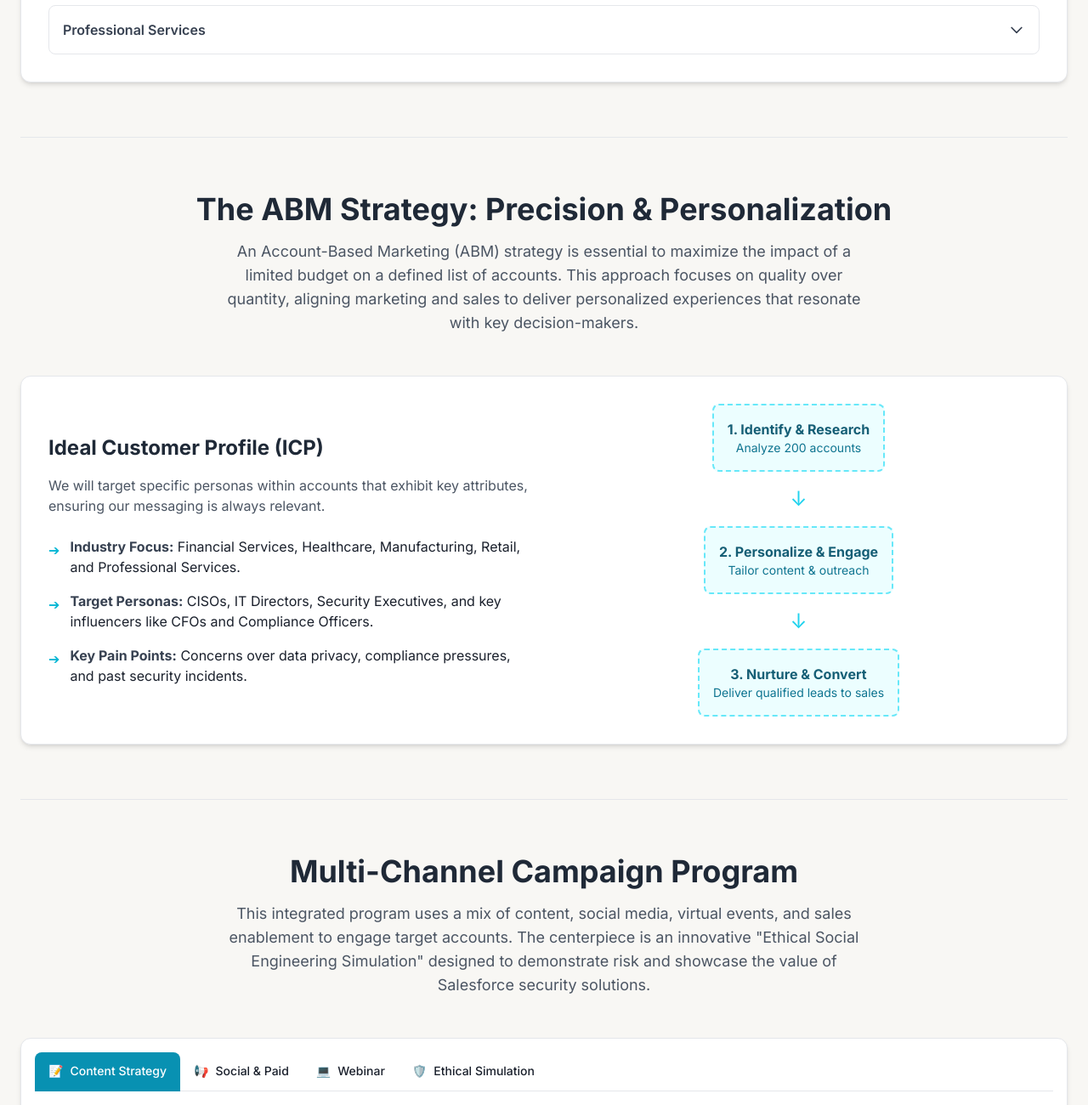
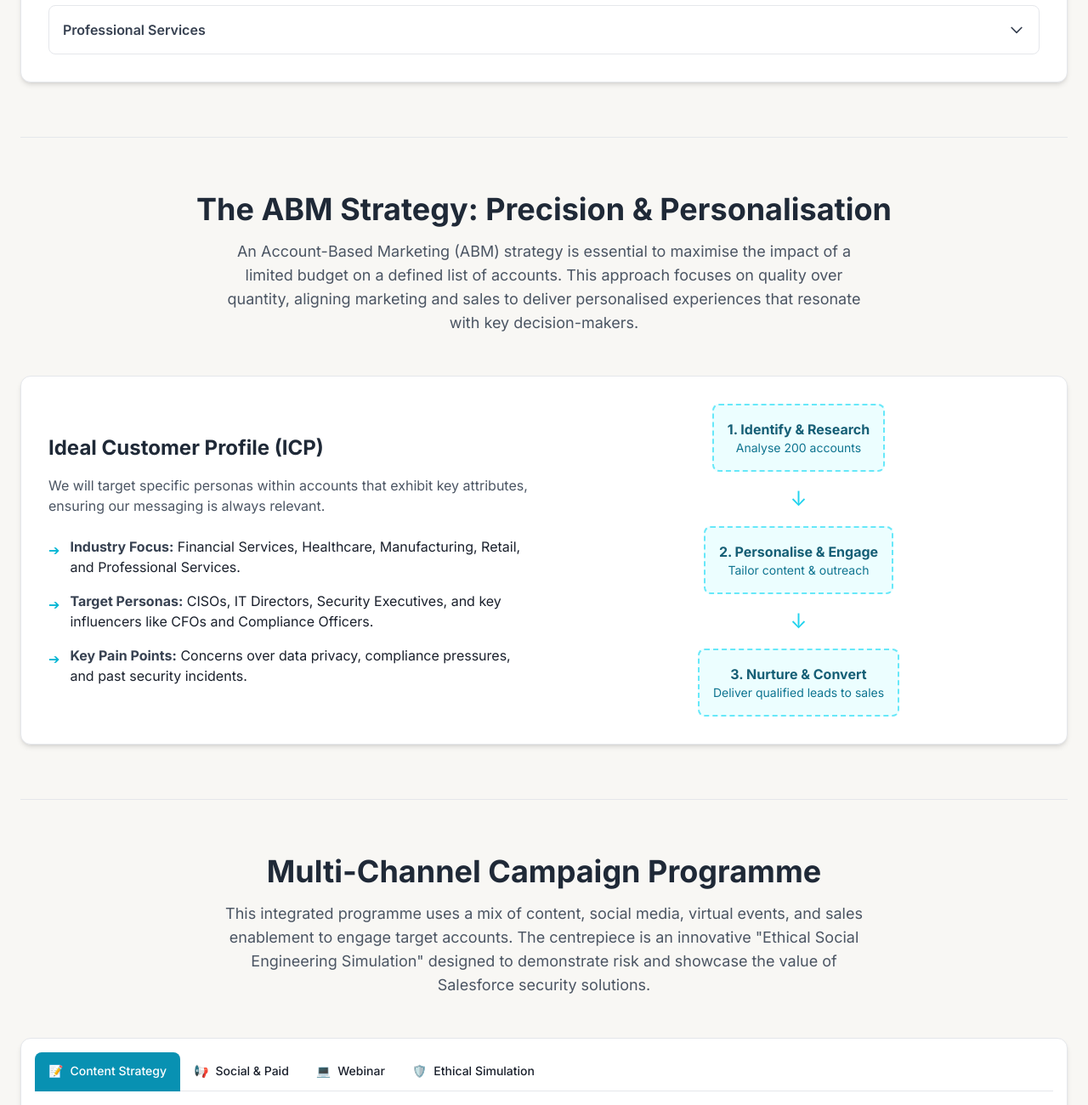
Before and after one commit to Andrewwards/security-risk-campaign, a plain HTML site: page index.html in a window 1280 px wide. Shown: the part 1500-2800 px from the top of the page at 85% size. Drawn offline with nearby package versions, Linux system fonts and the light colour scheme.

Commit message:
Update index.html

```diff
--- a/index.html
+++ b/index.html
@@ -113,7 +113,7 @@
                 <div class="bg-white p-8 rounded-xl shadow-md border border-gray-200">
                     <div class="text-5xl font-extrabold text-cyan-600 mb-2">200</div>
                     <h3 class="text-xl font-semibold text-gray-700">Target Accounts</h3>
-                    <p class="text-gray-500 mt-1">A focused list for hyper-personalized engagement.</p>
+                    <p class="text-gray-500 mt-1">A focused list for hyper-personalised engagement.</p>
                 </div>
                 <div class="bg-white p-8 rounded-xl shadow-md border border-gray-200">
                     <div class="text-5xl font-extrabold text-cyan-600 mb-2">$20K</div>
@@ -165,9 +165,9 @@
         <hr class="my-16 border-gray-200">
 
         <section id="strategy" class="scroll-mt-20">
-            <h2 class="text-3xl md:text-4xl font-bold text-gray-800 mb-4 text-center">The ABM Strategy: Precision & Personalization</h2>
+            <h2 class="text-3xl md:text-4xl font-bold text-gray-800 mb-4 text-center">The ABM Strategy: Precision & Personalisation</h2>
             <p class="text-lg text-gray-600 max-w-3xl mx-auto text-center mb-12">
-                An Account-Based Marketing (ABM) strategy is essential to maximize the impact of a limited budget on a defined list of accounts. This approach focuses on quality over quantity, aligning marketing and sales to deliver personalized experiences that resonate with key decision-makers.
+                An Account-Based Marketing (ABM) strategy is essential to maximise the impact of a limited budget on a defined list of accounts. This approach focuses on quality over quantity, aligning marketing and sales to deliver personalised experiences that resonate with key decision-makers.
             </p>
             <div class="bg-white rounded-xl shadow-md border border-gray-200 p-8 grid grid-cols-1 md:grid-cols-2 gap-8 items-center">
                 <div>
@@ -191,11 +191,11 @@
                 <div class="flex flex-col items-center justify-center space-y-4">
                     <div class="text-center p-4 border-2 border-dashed border-cyan-300 rounded-lg bg-cyan-50">
                         <h4 class="font-bold text-cyan-800">1. Identify & Research</h4>
-                        <p class="text-sm text-cyan-700">Analyze 200 accounts</p>
+                        <p class="text-sm text-cyan-700">Analyse 200 accounts</p>
                     </div>
                     <div class="text-2xl text-cyan-400">↓</div>
                     <div class="text-center p-4 border-2 border-dashed border-cyan-300 rounded-lg bg-cyan-50">
-                        <h4 class="font-bold text-cyan-800">2. Personalize & Engage</h4>
+                        <h4 class="font-bold text-cyan-800">2. Personalise & Engage</h4>
                         <p class="text-sm text-cyan-700">Tailor content & outreach</p>
                     </div>
                     <div class="text-2xl text-cyan-400">↓</div>
@@ -210,9 +210,9 @@
         <hr class="my-16 border-gray-200">
 
         <section id="campaign" class="scroll-mt-20">
-            <h2 class="text-3xl md:text-4xl font-bold text-gray-800 mb-4 text-center">Multi-Channel Campaign Program</h2>
+            <h2 class="text-3xl md:text-4xl font-bold text-gray-800 mb-4 text-center">Multi-Channel Campaign Programme</h2>
             <p class="text-lg text-gray-600 max-w-3xl mx-auto text-center mb-12">
-                This integrated program uses a mix of content, social media, virtual events, and sales enablement to engage target accounts. The centerpiece is an innovative "Ethical Social Engineering Simulation" designed to demonstrate risk and showcase the value of Salesforce security solutions.
+                This integrated programme uses a mix of content, social media, virtual events, and sales enablement to engage target accounts. The centrepiece is an innovative "Ethical Social Engineering Simulation" designed to demonstrate risk and showcase the value of Salesforce security solutions.
             </p>
             <div class="bg-white rounded-xl shadow-md border border-gray-200 p-2 md:p-4">
                 <div class="mb-6 border-b border-gray-200">
@@ -229,7 +229,7 @@
         <section id="budget" class="scroll-mt-20">
             <h2 class="text-3xl md:text-4xl font-bold text-gray-800 mb-4 text-center">Budget & Success Metrics</h2>
             <p class="text-lg text-gray-600 max-w-3xl mx-auto text-center mb-12">
-                A strategic allocation of the $20K budget ensures every dollar is maximized for impact. Success will be measured through a clear set of Key Performance Indicators (KPIs) tracking awareness, lead generation, and pipeline influence.
+                A strategic allocation of the $20K budget ensures every dollar is maximised for impact. Success will be measured through a clear set of Key Performance Indicators (KPIs) tracking awareness, lead generation, and pipeline influence.
             </p>
             <div class="grid grid-cols-1 lg:grid-cols-2 gap-12 items-center">
                 <div class="bg-white p-8 rounded-xl shadow-md border border-gray-200">
@@ -383,7 +383,7 @@
                     icon: '📝',
                     content: `
                         <h4 class="text-xl font-bold text-gray-800 mb-4">Educate First, Sell Second</h4>
-                        <p class="text-gray-600 mb-6">The content strategy focuses on providing value and building trust. We will audit and repurpose existing assets using AI tools to maximize reach and minimize cost. New content will be created to fill specific gaps, such as industry-specific threat reports and compelling case studies.</p>
+                        <p class="text-gray-600 mb-6">The content strategy focuses on providing value and building trust. We will audit and repurpose existing assets using AI tools to maximise reach and minimise cost. New content will be created to fill specific gaps, such as industry-specific threat reports and compelling case studies.</p>
                         <ul class="space-y-3 text-gray-600">
                             <li class="flex items-start"><span class="bg-cyan-100 text-cyan-800 text-xs font-semibold mr-3 px-2.5 py-0.5 rounded-full mt-1">Key Tactic</span>Repurpose existing webinars into short video clips, blog posts, and email snippets.</li>
                             <li class="flex items-start"><span class="bg-cyan-100 text-cyan-800 text-xs font-semibold mr-3 px-2.5 py-0.5 rounded-full mt-1">Key Tactic</span>Develop targeted case studies showing tangible results for similar companies.</li>
@@ -429,7 +429,7 @@
                             </div>
                             <div class="timeline-item relative">
                                 <h5 class="font-bold text-lg text-gray-700">Phase 3: Follow-up & Nurture</h5>
-                                <p class="text-gray-600 text-sm">Sales team follows up with attendees, offering a personalized "Salesforce Security Posture Review" and sharing a detailed defense checklist.</p>
+                                <p class="text-gray-600 text-sm">Sales team follows up with attendees, offering a personalised "Salesforce Security Posture Review" and sharing a detailed defence checklist.</p>
                             </div>
                         </div>`
                 }
```
